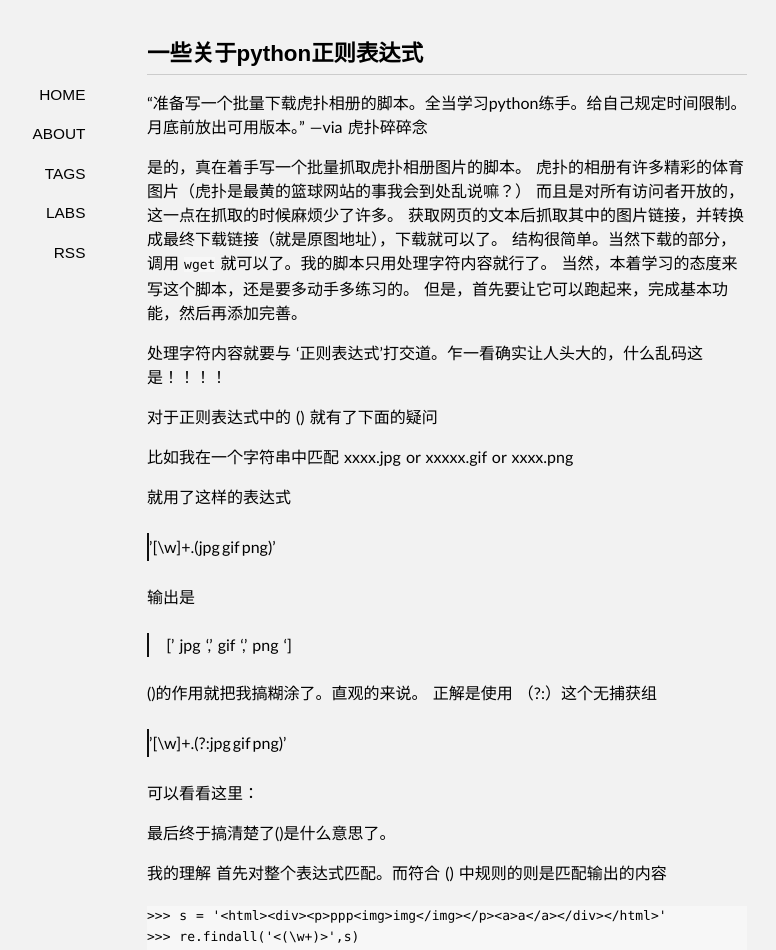
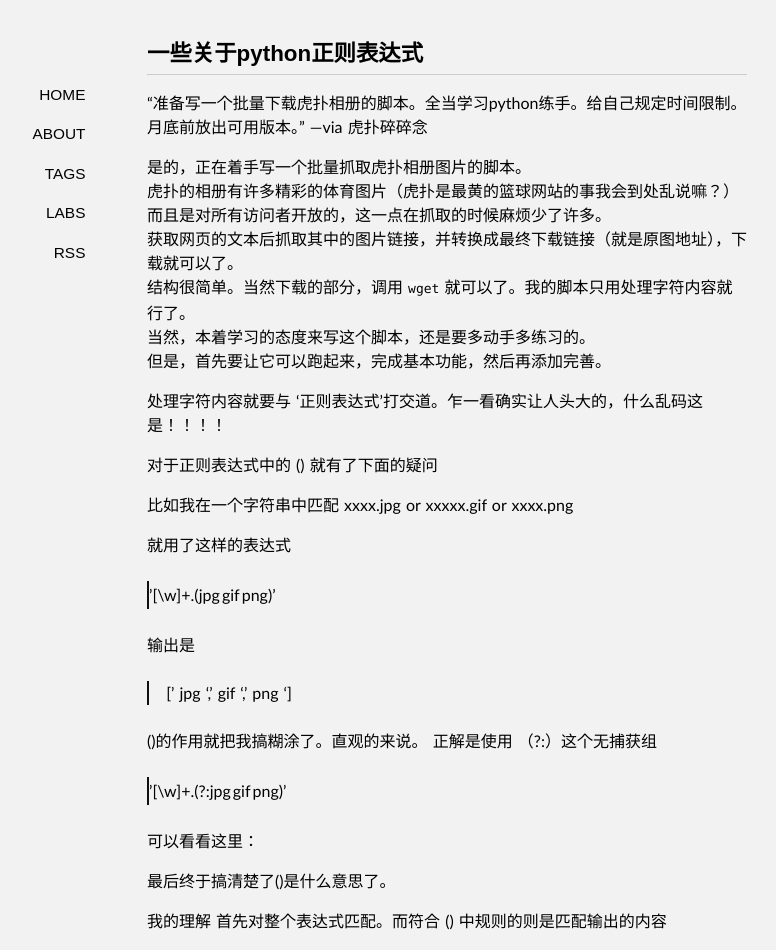
Before and after one commit to xavierskip/xavierskip.github.io, a Jekyll site: the page built from _posts/2012-10-12-python-regex.md, in a window 1280 px wide. Shown: the top 950 px of the page, without its empty margins (193-969 px from the left). Built offline with Jekyll 4.4.1, drawn with Linux system fonts in a browser that asks for light colours; some web fonts are replaced; Markdown is read by kramdown in place of the engine named in the settings; comment, search, counter and statistics services are not loaded; some of the changed lines change nothing that is shown; some of the changed text lies outside the part shown.

Commit message:
10-12-2012 revised

````diff
--- a/_posts/2012-10-12-python-regex.md
+++ b/_posts/2012-10-12-python-regex.md
@@ -5,9 +5,9 @@
 tags: python，正则表达式
 ---
 
-"准备写一个批量下载虎扑相册的脚本。全当学习python练手。给自己规定时间限制。月底前放出可用版本。" ---via 虎扑碎碎念
+"准备写一个批量下载虎扑相册的脚本。全当学习python练手。给自己规定时间限制。月底前放出可用版本。"  ---via 虎扑碎碎念
 
-是的，真在着手写一个批量抓取虎扑相册图片的脚本。
+是的，正在着手写一个批量抓取虎扑相册图片的脚本。
 虎扑的相册有许多精彩的体育图片（虎扑是最黄的篮球网站的事我会到处乱说嘛？）
 而且是对所有访问者开放的，这一点在抓取的时候麻烦少了许多。
 获取网页的文本后抓取其中的图片链接，并转换成最终下载链接（就是原图地址），下载就可以了。
@@ -37,11 +37,10 @@
 
 我的理解
 首先对整个表达式匹配。而符合 () 中规则的则是匹配输出的内容
-```
+
 >>> s = '<html><div><p>ppp<img>img</img></p><a>a</a></div></html>'
 >>> re.findall('<(\w+)>',s)
 ['html', 'div', 'p', 'img', 'a']
-```
 
 对于抓取某些有特征的字符串，而只需要字符串其中某些内容，()就提供了这样功能，相当于二次抓取吧。
 
@@ -49,8 +48,8 @@
 
 
 备注：
-    * [](http://regexpal.com) 可以方便的对 正则表达式 进行调试
-    * [](http://www.cnblogs.com/huxi/archive/2010/07/04/1771073.html) python 正则表达式基础应用
+* [http://regexpal.com](http://regexpal.com) 可以方便的对 正则表达式 进行调试
+* [http://www.cnblogs.com/huxi/archive/2010/07/04/1771073.html](http://www.cnblogs.com/huxi/archive/2010/07/04/1771073.html)python 正则表达式基础应用
 
 这个图比较好
 <img src="http://images.cnblogs.com/cnblogs_com/huxi/Windows-Live-Writer/Python_10A67/pyre_ebb9ce1c-e5e8-4219-a8ae-7ee620d5f9f1.png">
````
